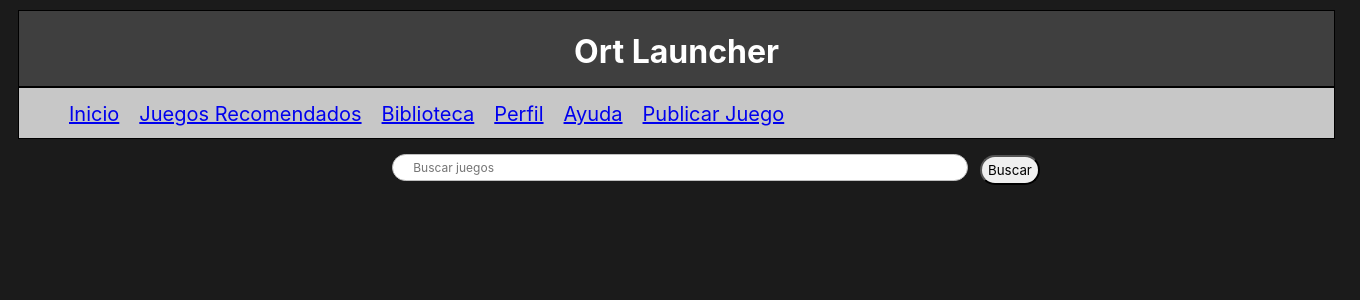
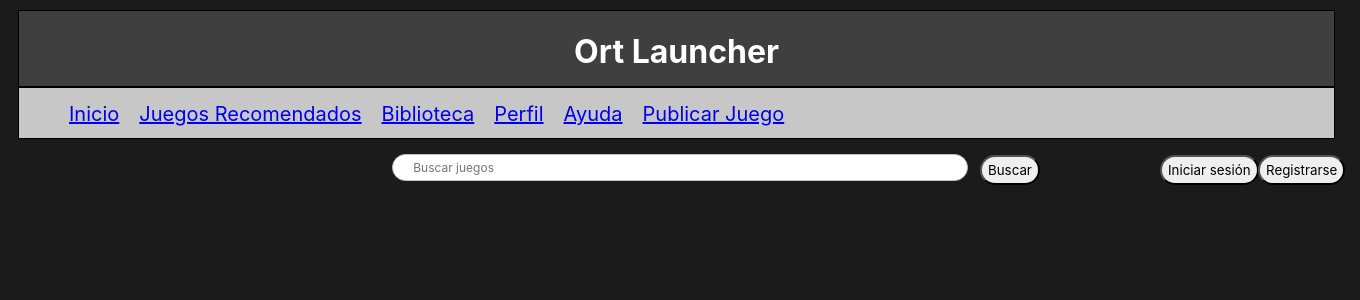
Before and after one commit to fedelaborda/Proyecto2022, a PHP site: page /Proyecto2022/ in a window 1360 px wide. Shown: the top 300 px of the page. Run offline with PHP 8.4, Linux system fonts and the light colour scheme; some libraries are stand-ins or nearby versions.

Commit message:
botones inicio y registro

```diff
--- a/estilos.css
+++ b/estilos.css
@@ -82,3 +82,37 @@ input[type="submit"]:hover{
     border-color: white;
     transition: .1s;
 }
+.btnLogin{
+    position: absolute;
+    width: 30px;
+    left: 1160px;
+    height: 30px;
+    top: 155px;
+}
+input[type="submit"]{
+    border-radius: 25px;
+    height: 30px;
+    font-family: -apple-system, BlinkMacSystemFont, 'Segoe UI', Roboto, Oxygen, Ubuntu, Cantarell, 'Open Sans', 'Helvetica Neue', sans-serif; ;
+    line-height: 0px;
+}
+input[type="submit"]:hover{
+    border-color: white;
+    transition: .1s;
+}
+.btnRegistro{
+    position: absolute;
+    width: 30px;
+    left: 1258px;
+    height: 30px;
+    top: 155px;
+}
+input[type="submit"]{
+    border-radius: 25px;
+    height: 30px;
+    font-family: -apple-system, BlinkMacSystemFont, 'Segoe UI', Roboto, Oxygen, Ubuntu, Cantarell, 'Open Sans', 'Helvetica Neue', sans-serif; ;
+    line-height: 0px;
+}
+input[type="submit"]:hover{
+    border-color: white;
+    transition: .1s;
+}
--- a/index.php
+++ b/index.php
@@ -46,6 +46,12 @@
         <div class="btnBuscar">
             <input type="submit" value="Buscar">
         </div>
+        <div class="btnLogin">
+            <input type="submit" value="Iniciar sesión">
+        </div>
+        <div class="btnRegistro">
+            <input type="submit" value="Registrarse">
+        </div>
 
 
 </body>
```
